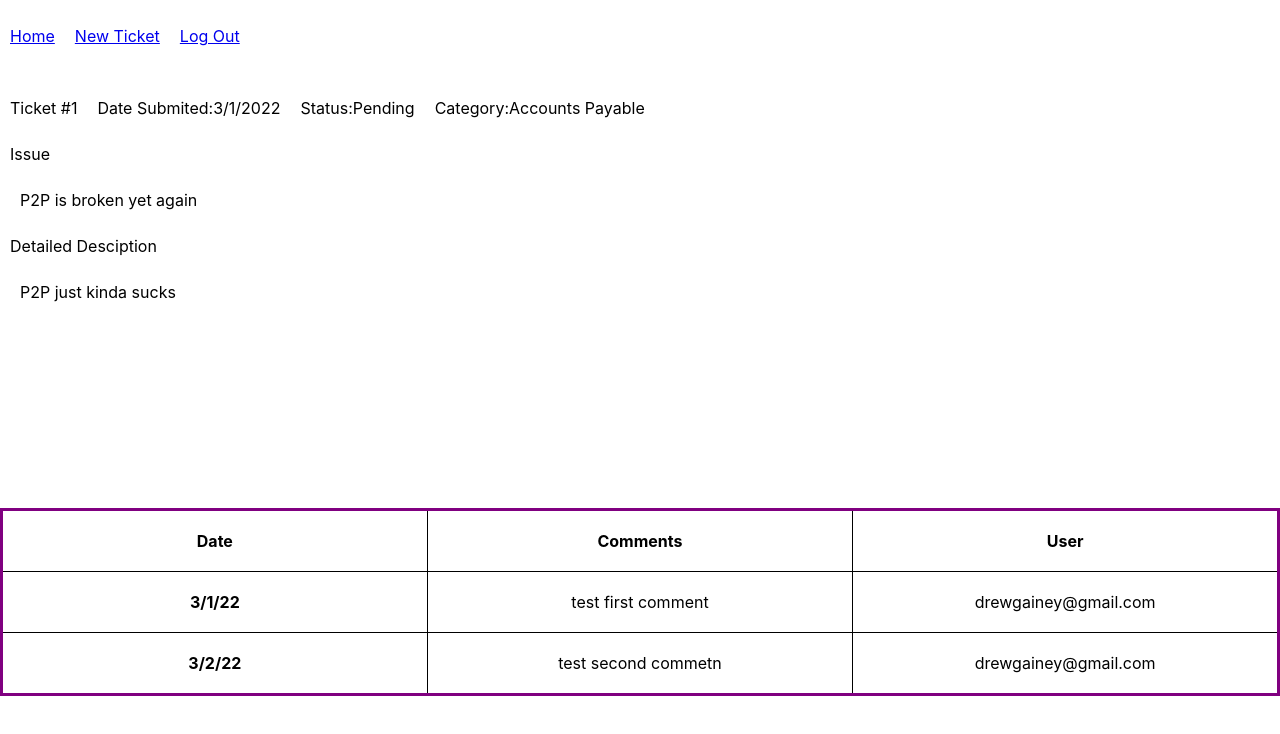
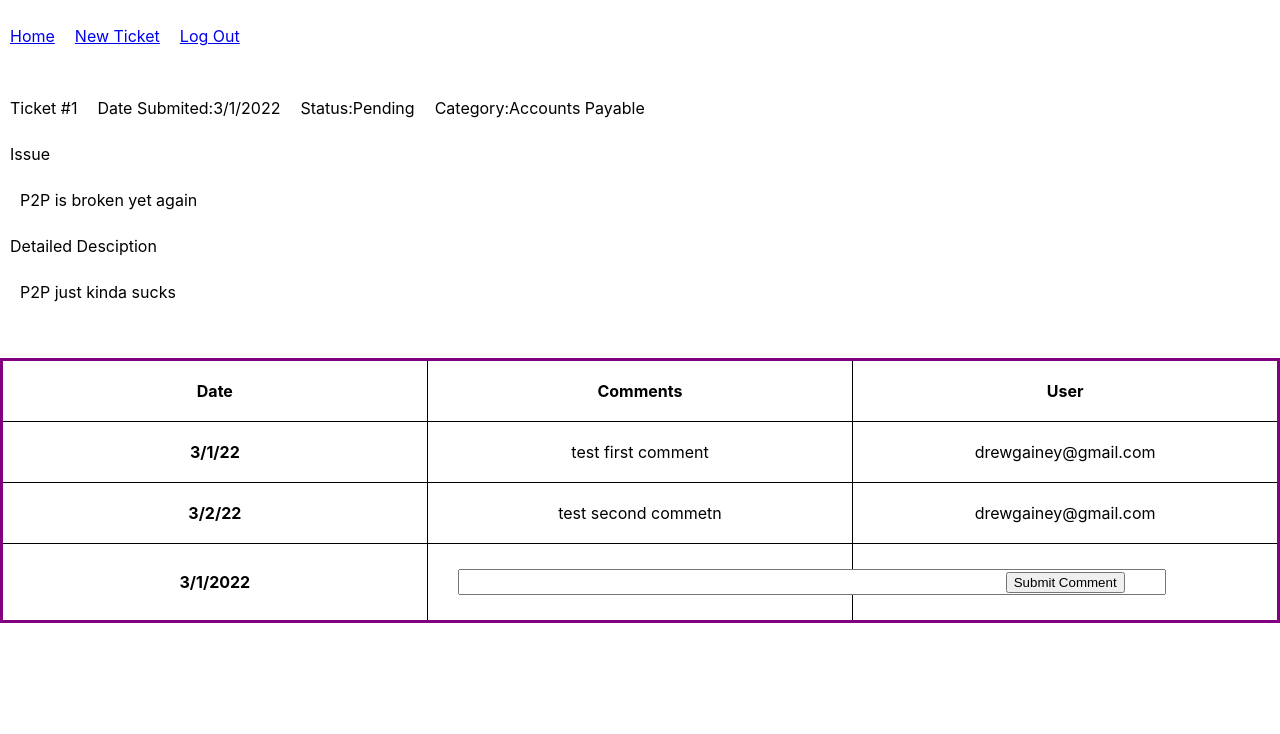
Before and after one commit to drewgainey/Ticket-System, a React (Create React App) app: page /detail/1 in a window 1280 px wide. Shown: the top 734 px of the page. Built offline with nearby package versions, Linux system fonts and the light colour scheme.

Commit message:
add ability to add comments

```diff
--- a/src/components/CommentList/CommentList.js
+++ b/src/components/CommentList/CommentList.js
@@ -1,4 +1,4 @@
-import React from "react";
+import React, { useState } from "react";
 import { CommentDetail } from "../CommentDetail/CommentDetail";
 import { useParams } from "react-router-dom";
 import { exampleTickets } from "../../util/exampleTickets";
@@ -7,6 +7,30 @@ export function CommentList(props) {
   const { ticketNum } = useParams();
   const ticketIndex = ticketNum - 1;
   const ticketComments = exampleTickets[ticketIndex].comments;
+
+  const date = new Date();
+  const [month, day, year] = [
+    date.getMonth() + 1,
+    date.getDate(),
+    date.getFullYear(),
+  ];
+  const formattedDate = `${month}/${day}/${year}`;
+
+  const [comment, setComment] = useState("");
+
+  const handleCommentChange = (event) => {
+    setComment(event.target.value);
+  };
+
+  const handleClick = (event) => {
+    event.preventDefault();
+    exampleTickets[ticketIndex].comments.push({
+      date: formattedDate,
+      user: "drewgainey@gmail.com",
+      notes: comment,
+    });
+    setComment('');
+  };
 
   return (
     <table className="commentList">
@@ -18,6 +42,19 @@ export function CommentList(props) {
       {ticketComments.map((comment, i) => (
         <CommentDetail ticketNum={ticketNum} commentNum={i} />
       ))}
+      <tr>
+        <th scope="row">{formattedDate}</th>
+        <td>
+          <input
+            type="text"
+            value={comment}
+            onChange={handleCommentChange}
+          ></input>
+        </td>
+        <td>
+          <button onClick={handleClick}>Submit Comment</button>
+        </td>
+      </tr>
     </table>
   );
 }
--- a/src/components/NewTicketDetail/NewTicketDetail.js
+++ b/src/components/NewTicketDetail/NewTicketDetail.js
@@ -1,9 +1,10 @@
 import React, { useState } from "react";
-import { Redirect } from "react-router-dom";
+import { useHistory } from "react-router-dom";
 import { categories } from "../../util/categories";
 import { exampleTickets } from "../../util/exampleTickets";
 
 export function NewTicketDetail(props) {
+  const history = useHistory();
   const [category, setCategory] = useState("");
   const [issue, setIssue] = useState("");
   const [issueDetails, setIssueDetails] = useState("");
@@ -19,6 +20,7 @@ export function NewTicketDetail(props) {
   const newTicketNum = exampleTickets[numOfTickets - 1].ticketNum + 1;
   const status = "Pending";
 
+
   const handleCategoryChange = (event) => {
     setCategory(event.target.value);
   };
@@ -32,6 +34,7 @@ export function NewTicketDetail(props) {
     event.preventDefault();
     if (issue === "" || category === "" || issueDetails === "") {
       alert("Please enter the required fields");
+      return;
     }
     //needs to be updated to add the ticket to the database
     exampleTickets.push({
@@ -44,7 +47,7 @@ export function NewTicketDetail(props) {
       submittedBy: "drewgainey@gmail.com",
       comments: [],
     });
-    return <Redirect to={`/detail/${newTicketNum}`}/>;
+    history.push(`/detail/${newTicketNum}`);
   };
 
   return (
--- a/src/pages/TicketDetail/TicketDetail.css
+++ b/src/pages/TicketDetail/TicketDetail.css
@@ -18,7 +18,7 @@ input[type=text] {
     margin-left: 10px;
 }
 #issueDetails{
-    height: 200px;
+    height: 50px;
 }
 
 .commentDetail, th, td {
```
